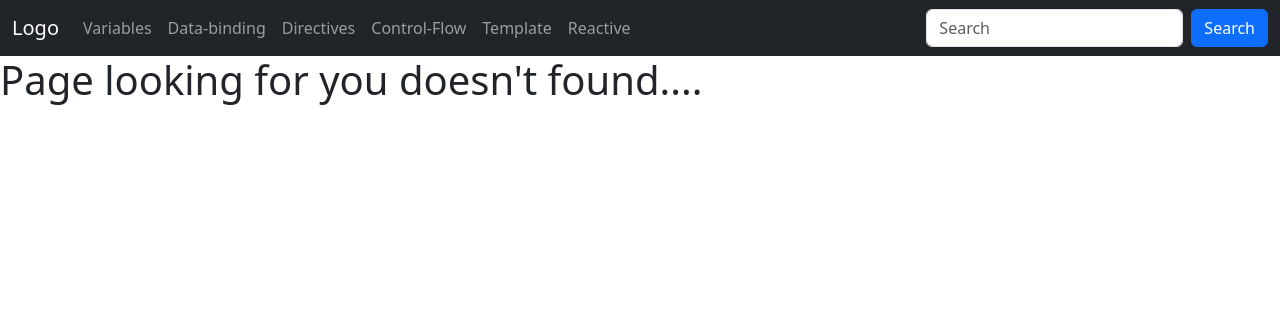
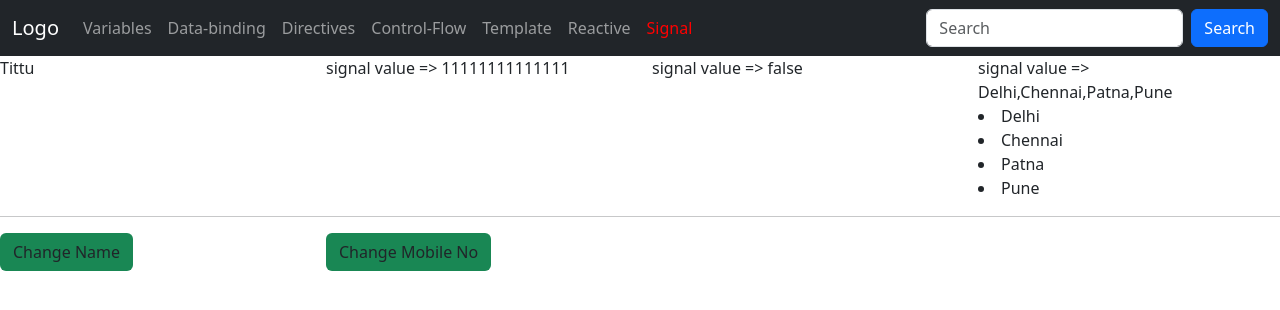
Before and after one commit to chandan578/mastering-angular, an Angular app in the folder basicAngular/: page /signal in a window 1280 px wide. Shown: the top 310 px of the page. Built offline with nearby package versions, Linux system fonts and the light colour scheme.

Commit message:
Learn basic concept of Signal

```diff
--- a/basicAngular/src/app/app.html
+++ b/basicAngular/src/app/app.html
@@ -24,6 +24,9 @@
         <li class="nav-item" >
           <a class="nav-link" routerLinkActive="active" routerLink="reactive-form">Reactive</a>
         </li>
+        <li class="nav-item" >
+          <a class="nav-link" routerLinkActive="active" routerLink="signal">Signal</a>
+        </li>
       </ul>
       <form class="d-flex">
         <input class="form-control me-2" type="text" placeholder="Search" fdprocessedid="8uwhkf">
--- a/basicAngular/src/app/app.routes.ts
+++ b/basicAngular/src/app/app.routes.ts
@@ -6,6 +6,7 @@ import { NotFound } from './components/not-found/not-found';
 import { ControlFlow } from './components/control-flow/control-flow';
 import { TemplateForm } from './components/template-form/template-form';
 import { ReactiveForm } from './components/reactive-form/reactive-form';
+import { Signal } from './components/signal/signal';
 
 export const routes: Routes = [
     {
@@ -38,6 +39,10 @@ export const routes: Routes = [
         component: ReactiveForm
     },
     {
+        path: 'signal',
+        component: Signal
+    },
+    {
         path: '**',
         component: NotFound
     }
--- /dev/null
+++ b/basicAngular/src/app/components/signal/signal.html
@@ -0,0 +1,28 @@
+<div class="row">
+    <div class="col-3">
+        {{empName}}
+    </div>
+    <div class="col-3">
+        signal value => {{empMobileNo()}}
+    </div>
+    <div class="col-3">
+        signal value => {{isActive()}}
+    </div>
+    <div class="col-3">
+        signal value => {{cityListSignal()}}
+        @for(item of cityListSignal(); track $index){
+            <li>{{item}}</li>
+        }
+    </div>
+</div>
+
+<hr>
+<div class="row">
+    <div class="col-3">
+        <button class="bg-success btn" (click)="changeEmpName()" >Change Name</button>
+    </div>
+
+    <div class="col-3">
+        <button class="btn bg-success" (click)="changeEmpMobileNo()" >Change Mobile No</button>
+    </div>
+</div>
--- /dev/null
+++ b/basicAngular/src/app/components/signal/signal.ts
@@ -0,0 +1,40 @@
+import { Component, signal, WritableSignal } from '@angular/core';
+
+@Component({
+  selector: 'app-signal',
+  imports: [],
+  templateUrl: './signal.html',
+  styleUrl: './signal.css',
+})
+export class Signal {
+  empName: string = "Chandan";
+
+  empMobileNo = signal("654691005687");
+  isActive: WritableSignal<boolean> = signal(false);
+  cityListSignal: WritableSignal<string[]> = signal(['Delhi', 'Chennai', "Patna", 'Pune']);
+
+  constructor(){
+    console.log(this.empMobileNo())
+    console.log(this.isActive())
+    console.log(this.cityListSignal())
+
+    setTimeout(()=> {
+      this.empName = "Tittu";  // this will not update in UI
+      // debugger;
+    }, 2000);
+
+    setTimeout(() => {
+      // debugger;
+      this.empMobileNo.set("11111111111111");
+      // debugger;
+    }, 2000);
+  }
+
+
+  changeEmpName(){
+    this.empName = "Kittu";
+  }
+  changeEmpMobileNo(){
+    this.empMobileNo.set("008078964");
+  }
+}
```
Also changed, not shown: basicAngular/src/app/components/signal/signal.css (added), 2 other files (tests, documents, lock files or other folders).
